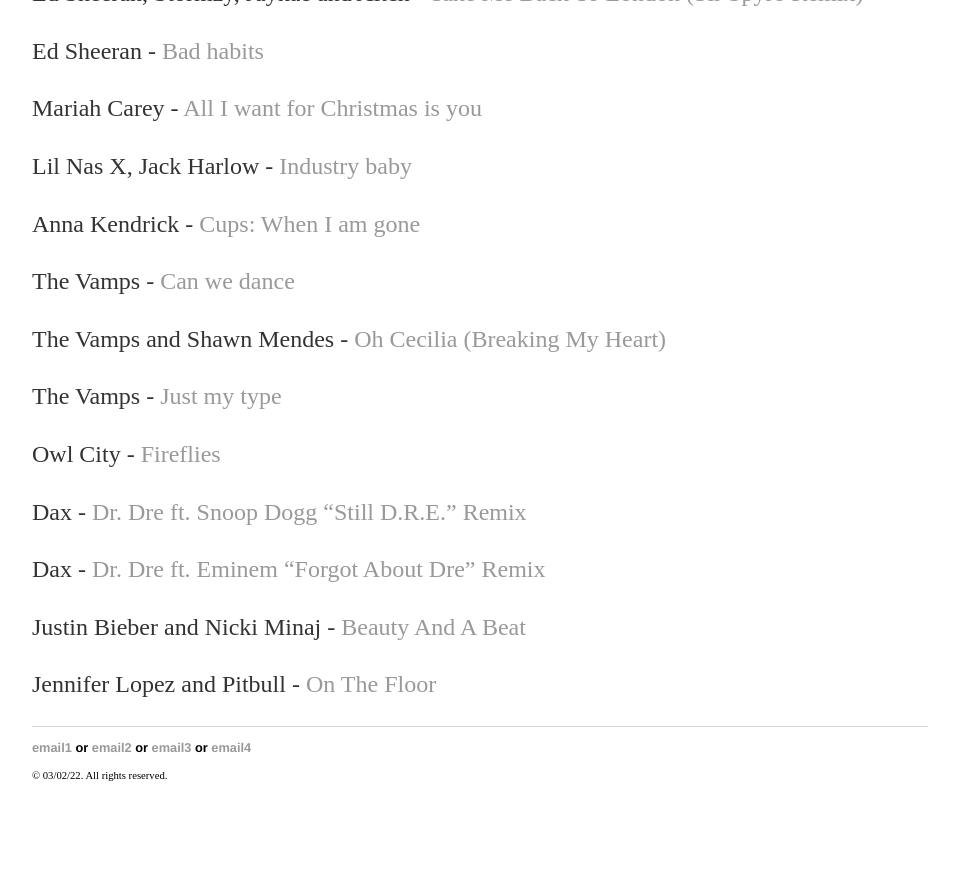
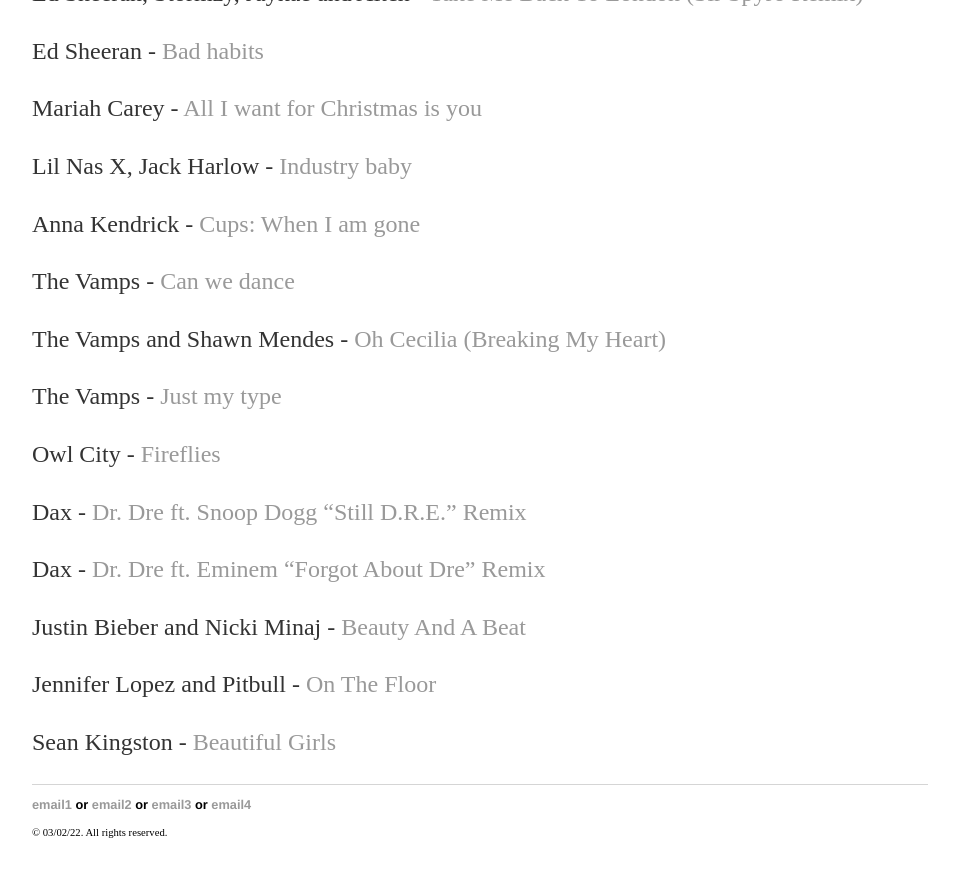
Before and after one commit to yjkweon24/yjkweon24.github.io, a Jekyll site: the page built from _posts/2018-10-23-songs-that-i-love.md, in a window 1280 px wide and 900 px high, scrolled down 19084 px. Shown: the top 877 px of the window, without its empty margins (160-1119 px from the left). Built offline with Jekyll 4.4.1, drawn with Linux system fonts in a browser that asks for light colours; before the commit the page ends 19927 px from its top, so only the background shows below that.

Commit message:
Update 2018-10-23-songs-that-i-love.md

```diff
--- a/_posts/2018-10-23-songs-that-i-love.md
+++ b/_posts/2018-10-23-songs-that-i-love.md
@@ -678,3 +678,5 @@
 Justin Bieber and Nicki Minaj - [Beauty And A Beat](https://youtu.be/Ys7-6_t7OEQ)
 
 Jennifer Lopez and Pitbull - [On The Floor](https://www.youtube.com/watch?v=t4H_Zoh7G5A)
+
+Sean Kingston - [Beautiful Girls](https://youtu.be/S9J3K9UFm7E)
```
